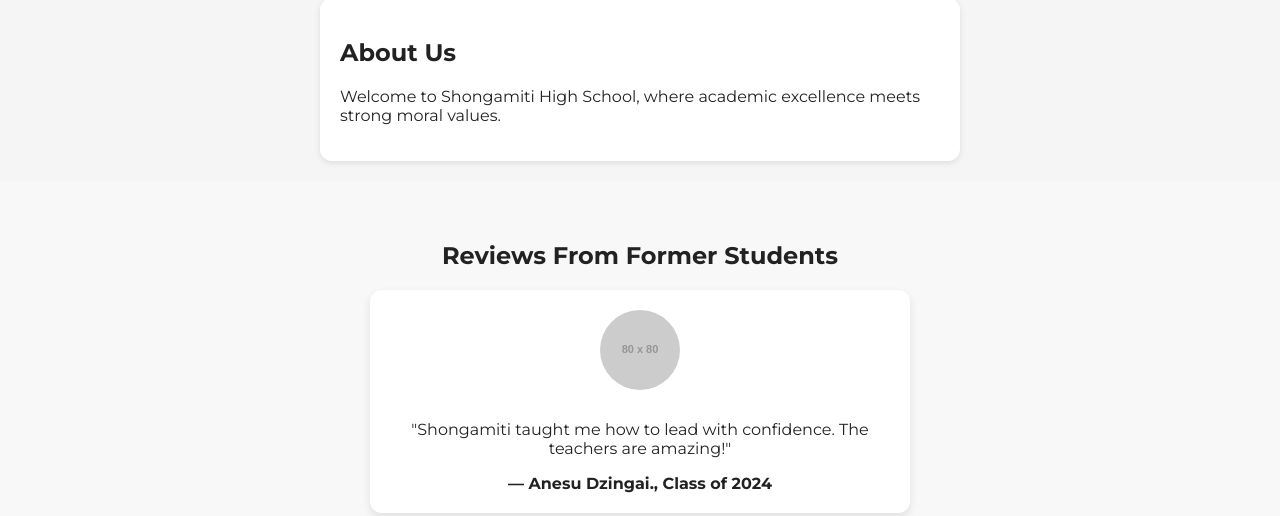
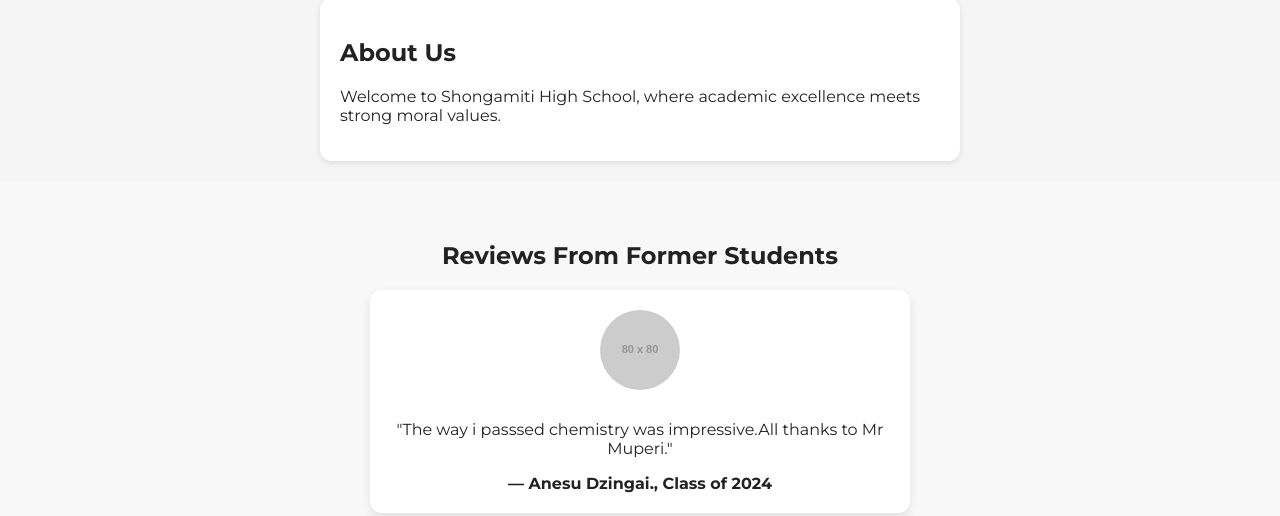
Before and after one commit to codexxx16/Shongamiti-High-School, a plain HTML site: page index.html in a window 1280 px wide. Shown: the part 479-995 px from the top of the page. Drawn offline with nearby package versions, Linux system fonts and the light colour scheme; placeholder pictures from the web are drawn by us.

Commit message:
Update index.html

```diff
--- a/index.html
+++ b/index.html
@@ -46,7 +46,7 @@
 
     <div class="review-card">
       <img src="https://via.placeholder.com/80" alt="Student Photo">
-      <p>"Shongamiti taught me how to lead with confidence. The teachers are amazing!"</p>
+      <p>"The way i passsed chemistry was impressive.All thanks to Mr Muperi."</p>
       <strong>— Anesu Dzingai., Class of 2024</strong>
     </div>
 
```
